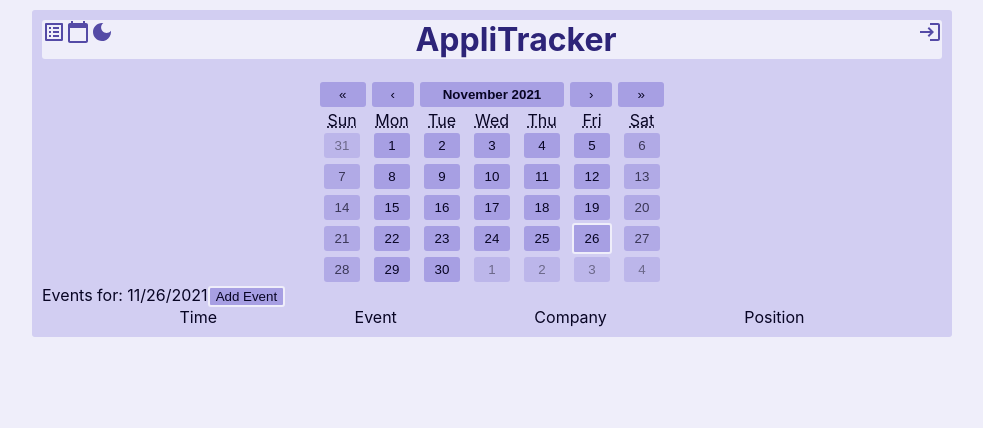
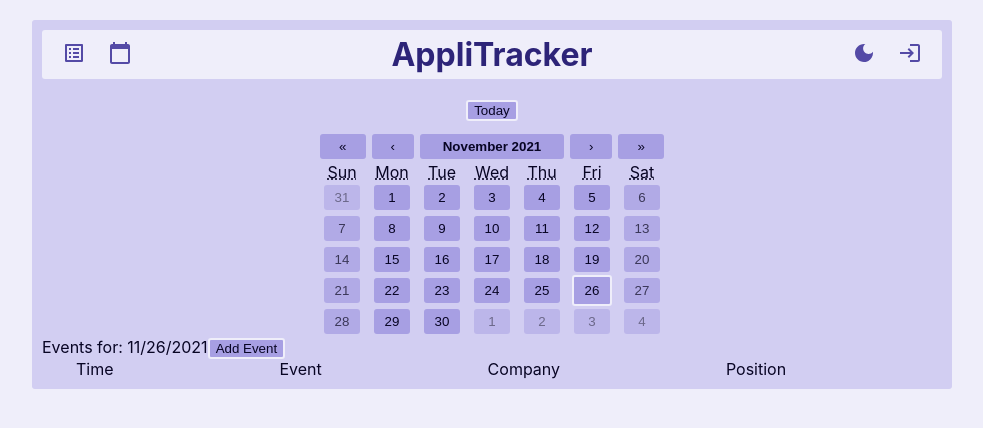
Before and after one commit to fitzgeraldkd/applitracker-frontend, a React (Create React App) app: page /calendar in a window 1280 px wide. Shown: the top 428 px of the page, without its empty margins (148-1131 px from the left). Built offline with nearby package versions, Linux system fonts and the light colour scheme.

Commit message:
Refactoring, adding error messages, adding calendar functionality

```diff
--- a/src/components/App.tsx
+++ b/src/components/App.tsx
@@ -9,6 +9,7 @@ import Jobs from './Jobs';
 import UserForm from './UserForm';
 import EventCalendar from './EventCalendar';
 import { CommunicationRecordType, EventRecordType, JobRecordType, StateContainer, ValidRecordType } from '../shared/types';
+import { sendRequest } from '../shared/utils';
 
 function App() {
   const { theme } = useContext(ThemeContext);
@@ -21,20 +22,16 @@ function App() {
 
   useEffect(() => {
     if (localStorage.getItem('jwt') !== null) {
+      const callback = (newUsername: string) => setUsername(newUsername);
+      const catchCallback = (errors: string[]) => {
+        errors.forEach(error => console.warn(error));
+      };
       const options = {
         headers: {
           Authorization: `Bearer ${localStorage.getItem('jwt')}`
         }
       };
-
-      fetch(`${process.env.REACT_APP_API_URL}/me`, options)
-        .then(resp => {
-          if (!resp.ok) throw resp;
-          return resp.json();
-        }).then(data => {
-          console.log(data);
-          setUsername(data.username);
-        });
+      sendRequest<string>({endpoint: '/me', callback, catchCallback, options})
     }
   }, [])
 
@@ -45,40 +42,20 @@ function App() {
           Authorization: `Bearer ${localStorage.getItem('jwt')}`
         }
       };
+      // const catchCallback = (errors: string[]) => errors.forEach(error => console.warn(error));
 
-      fetch(`${process.env.REACT_APP_API_URL}/jobs`, options)
-        .then(resp => {
-          if (!resp.ok) throw resp;
-          return resp.json();
-        })
-        .then(data => {
-          setJobs(data);
-        }).catch(error => {
-          console.log(error);
-          // TODO: wait for json to render
-        });
-
-      fetch(`${process.env.REACT_APP_API_URL}/communications`, options)
-        .then(resp => {
-          if (!resp.ok) throw resp;
-          return resp.json();
-        })
-        .then(data => {
-          setCommunications(data);
-        }).catch(error => {
-          console.log(error);
-        });
-
-      fetch(`${process.env.REACT_APP_API_URL}/events`, options)
-        .then(resp => {
-          if (!resp.ok) throw resp;
-          return resp.json();
-        })
-        .then(data => {
-          setEvents(data);
-        }).catch(error => {
-          console.log(error);
-        });
+      {
+        const callback = (jobRecords: (JobRecordType & ValidRecordType)[]) => setJobs(jobRecords);
+        sendRequest<(JobRecordType & ValidRecordType)[]>({endpoint: '/jobs', callback, options});
+      }
+      {
+        const callback = (communicationRecords: (CommunicationRecordType & ValidRecordType)[]) => setCommunications(communicationRecords);
+        sendRequest<(CommunicationRecordType & ValidRecordType)[]>({endpoint: '/communications', callback, options});
+      }
+      {
+        const callback = (eventRecords: (EventRecordType & ValidRecordType)[]) => setEvents(eventRecords);
+        sendRequest<(EventRecordType & ValidRecordType)[]>({endpoint: '/events', callback, options});
+      }
     } else {
       setJobs([]);
       setCommunications([]);
@@ -145,8 +122,10 @@ const Document = styled.div<{themeMode: ('light' | 'dark')}>`
   left: 0;
   top: 0;
 
-  width: 100vw;
-  height: 100vh;
+  width: 100%;
+  height: 100%;
+  padding: 10px;
+  box-sizing: border-box;
 
   background-color: ${props => props.theme.colors[props.themeMode].body.background};
 
--- a/src/components/EventCalendar.tsx
+++ b/src/components/EventCalendar.tsx
@@ -1,21 +1,45 @@
-import Calendar, { CalendarTileProperties } from 'react-calendar';
+import Calendar, { CalendarProps, CalendarTileProperties, Detail, ViewCallbackProperties } from 'react-calendar';
 import styled from 'styled-components';
 import { useCallback, useContext, useState } from 'react';
 import { ThemeContext } from "../context/theme";
 import EventList from './EventList';
 import { EventRecordType, JobRecordType, StateContainer } from '../shared/types';
+import Button from './common/Button';
 
 interface EventCalendarProps {
   eventState: StateContainer<EventRecordType>,
   jobState: StateContainer<JobRecordType>
 };
 
+interface CalendarViewSettings {
+  activeStartDate: Date,
+  value: Date,
+  view: Detail
+}
+
 function EventCalendar({ eventState, jobState }: EventCalendarProps) {
   const { theme } = useContext(ThemeContext);
-  const [activeDay, setActiveDay] = useState(new Date());
+  const [calendarView, setCalendarView] = useState<CalendarViewSettings & CalendarProps>({
+    activeStartDate: new Date(),
+    value: new Date(),
+    view: 'month'
+  })
 
-  const selectDay = (newDay: Date) => {
-    setActiveDay(newDay);
+  const selectDay = (newDate: Date) => {
+    setCalendarView(currentView => Object.assign({...currentView}, {
+      activeStartDate: newDate,
+      value: newDate,
+      view: 'month'
+    }));
+  };
+
+  const changeActiveStartDate = (props: ViewCallbackProperties) => {
+    const newActiveStartDate = 'activeStartDate' in props ? props.activeStartDate : new Date();
+    const newView = 'view' in props ? props.view : 'month';
+    setCalendarView(currentView => Object.assign({...currentView}, {
+      activeStartDate: newActiveStartDate,
+      view: newView
+    }));
   };
 
   const eventDates = useCallback(() => {
@@ -34,9 +58,10 @@ function EventCalendar({ eventState, jobState }: EventCalendarProps) {
   return (
     <>
       <CalendarContainer themeMode={theme}>
-        <Calendar value={activeDay} onClickDay={selectDay} calendarType="US" tileClassName={tileClassName} />
+        <Button buttonProps={{onClick: () => selectDay(new Date())}}>Today</Button>
+        <Calendar {...calendarView} onActiveStartDateChange={changeActiveStartDate} onClickDay={selectDay} calendarType="US" tileClassName={tileClassName} />
       </CalendarContainer>
-      <EventList activeDay={activeDay} eventState={eventState} jobState={jobState} />
+      <EventList activeDay={calendarView.value} eventState={eventState} jobState={jobState} />
     </>
   );
 }
@@ -46,8 +71,11 @@ export default EventCalendar;
 const CalendarContainer = styled.div<{themeMode: 'light' | 'dark'}>`
   max-width: 350px;
   margin: auto;
+  text-align: center;
 
   .react-calendar {
+    margin-top: 10px;
+
     button {
       background-color: ${props => props.theme.colors[props.themeMode].button.background};
       color: ${props => props.theme.colors[props.themeMode].button.text};
--- a/src/components/EventList.tsx
+++ b/src/components/EventList.tsx
@@ -57,7 +57,8 @@ export default EventList;
 
 const EventListGrid = styled.div`
   display: grid;
-  grid-template-columns: auto auto auto auto;
+  grid-template-columns: 24px auto auto auto;
+  grid-column-gap: 10px;
 
   .header {
     grid-column: 1 / 6;
--- a/src/components/Header.tsx
+++ b/src/components/Header.tsx
@@ -34,15 +34,14 @@ function Header({ username, handleUsernameUpdate }: HeaderProps) {
             <CalendarTodayIcon />
           </IconLink>
         </Link>
+      </span>
+      <Link to='/'>
+        <h1>AppliTracker</h1>
+      </Link>
+      <span className='right-icons'>
         <IconLink tooltip={{position: 'bottom', text: theme === 'dark' ? 'Light Mode' : 'Dark Mode'}}>
           { theme === 'dark' ? <LightModeIcon onClick={() => setTheme('light')} /> : <DarkModeIcon onClick={() => setTheme('dark')} /> }
         </IconLink>
-
-      </span>
-      <Link to='/'>
-      <h1>AppliTracker</h1>
-      </Link>
-      <span className='right-icons'>
         <IconLink tooltip={{position: 'bottom', text: username ? 'Logout' : 'Login'}}>
           { username === undefined ? <Link to='/login'><LoginIcon /></Link> : <LogoutIcon onClick={() => logout(handleUsernameUpdate)} /> }
         </IconLink>
@@ -54,7 +53,13 @@ function Header({ username, handleUsernameUpdate }: HeaderProps) {
 export default Header;
 
 const HeaderBar = styled.div<{themeMode: 'light' | 'dark'}>`
-  text-align: center;
+  /* text-align: center; */
+
+  display: flex;
+  align-items: center;
+  justify-content: space-between;
+  padding: 5px 20px;
+
   background-color: ${props => props.theme.colors[props.themeMode].header.background};
   color: ${props => props.theme.colors[props.themeMode].header.text};
   border-radius: 3px;
@@ -72,11 +77,18 @@ const HeaderBar = styled.div<{themeMode: 'light' | 'dark'}>`
     }
   }
 
-  .left-icons {
+  .left-icons, .right-icons {
+    display: flex;
+    justify-content: space-between;
+    max-width: 70px;
+    flex-grow: 1;
+  }
+
+  /* .left-icons {
     float: left;
   }
 
   .right-icons {
     float: right;
-  }
+  } */
 `;
--- a/src/components/JobTable.tsx
+++ b/src/components/JobTable.tsx
@@ -44,8 +44,8 @@ function JobTable({ jobState }: JobTableProps) {
       <span className='header'>Status</span>
       {jobState.records.map(job => (
         <React.Fragment key={job.id}>
-          <span><IconLink iconLinkProps={{onClick: () => handleFavoriteClick(job)}}>{job.favorite ? <StarIcon /> : <StarBorderIcon />}</IconLink></span>
-          <span><IconLink iconLinkProps={{onClick: () => setModal({modal: 'job', record: job})}}><EditIcon /></IconLink></span>
+          <span><IconLink tooltip={{position: 'right', text: job.favorite ? 'Unfavorite' : 'Favorite'}} iconLinkProps={{onClick: () => handleFavoriteClick(job)}}>{job.favorite ? <StarIcon /> : <StarBorderIcon />}</IconLink></span>
+          <span><IconLink tooltip={{position: 'right', text: 'Edit'}} iconLinkProps={{onClick: () => setModal({modal: 'job', record: job})}}><EditIcon /></IconLink></span>
           <span>{job.company}</span>
           <span>{job.position}</span>
           <span>{job.status.replace(/./, job.status[0].toUpperCase())}</span>
@@ -60,6 +60,7 @@ export default JobTable;
 const Table = styled.div`
   display: grid;
   grid-template-columns: 24px 24px auto auto auto;
+  grid-column-gap: 10px;
 
   .header {
     font-weight: bold;
--- a/src/components/modal/EventForm.tsx
+++ b/src/components/modal/EventForm.tsx
@@ -4,7 +4,8 @@ import Fieldset from "../form/Fieldset";
 import Input from '../form/Input';
 import Select from '../form/Select';
 import Button from '../common/Button';
-import { EventRecordType, JobRecordType, StateContainer } from '../../shared/types';
+import { EventRecordType, JobRecordType, StateContainer, ValidRecordType } from '../../shared/types';
+import { sendRequest } from "../../shared/utils";
 
 interface EventFormProps {
   eventState: StateContainer<EventRecordType>,
@@ -17,7 +18,7 @@ interface EventFormProps {
 };
 
 function EventForm({ eventState, jobState, event, options }: EventFormProps) {
-
+  const [warnings, setWarnings] = useState<string[]>([]);
   const getDateValue = (date: Date) => {
     return [
       date.getFullYear(),
@@ -61,18 +62,13 @@ function EventForm({ eventState, jobState, event, options }: EventFormProps) {
       body: JSON.stringify(newEvent)
     };
 
-    const endpoint = event ? `/${event.id}` : '';
-
-    fetch(`${process.env.REACT_APP_API_URL}/events${endpoint}`, options)
-      .then(resp => {
-        if (!resp.ok) throw resp;
-        return resp.json();
-      }).then(data => {
-        event ? eventState.update(data) : eventState.add(data);
+    const endpoint = '/events' + (event ? `/${event.id}` : '');
+    const callback = (eventRecord: (EventRecordType & ValidRecordType)) => {
+      event ? eventState.update(eventRecord) : eventState.add(eventRecord);
       setModal();
-      }).catch(error => {
-        console.log(error);
-      });
+    };
+    const catchCallback = (errors: string[]) => setWarnings(errors);
+    sendRequest<EventRecordType & ValidRecordType>({endpoint, callback, catchCallback, options});
   };
 
   const handleFormChange = (e: ChangeEvent<HTMLInputElement>) => {
@@ -87,7 +83,6 @@ function EventForm({ eventState, jobState, event, options }: EventFormProps) {
   ));
 
   return (
-    <>
     <form onSubmit={handleFormSubmit}>
       {event ? "Edit Event" : "Add an Event" }
       <Fieldset fieldsetProps={{}}>
@@ -102,8 +97,8 @@ function EventForm({ eventState, jobState, event, options }: EventFormProps) {
         <span></span>
         <Button buttonProps={{type: 'submit'}}>Submit</Button>
       </Fieldset>
+      {warnings.map(warning => <div>{warning}</div>)}
     </form>
-    </>
   );
 }
 
--- a/src/components/modal/JobForm.tsx
+++ b/src/components/modal/JobForm.tsx
@@ -5,6 +5,7 @@ import Input from '../form/Input';
 import Select from '../form/Select';
 import Button from '../common/Button';
 import { JobRecordType, StateContainer, ValidRecordType } from '../../shared/types';
+import { sendRequest } from "../../shared/utils";
 
 interface JobFormProps {
   jobState: StateContainer<JobRecordType>,
@@ -12,6 +13,7 @@ interface JobFormProps {
 }
 
 function JobForm({ jobState, job }: JobFormProps) {
+  const [warnings, setWarnings] = useState<string[]>([])
   const [jobData, setJobData] = useState({
     company: job ? job.company : '',
     position: job ? job.position : '',
@@ -33,18 +35,13 @@ function JobForm({ jobState, job }: JobFormProps) {
       body: JSON.stringify(jobData)
     };
 
-    const endpoint = job ? `/${job.id}` : '';
-
-    fetch(`${process.env.REACT_APP_API_URL}/jobs${endpoint}`, options)
-      .then(resp => {
-        if (!resp.ok) throw resp;
-        return resp.json();
-      }).then(data => {
-        job ? jobState.update(data) : jobState.add(data);
-        setModal();
-      }).catch(error => {
-        console.log(error);
-      })
+    const endpoint = '/jobs' + (job ? `/${job.id}` : '');
+    const callback = (jobRecord: (JobRecordType & ValidRecordType)) => {
+      job ? jobState.update(jobRecord) : jobState.add(jobRecord);
+      setModal();
+    };
+    const catchCallback = (errors: string[]) => setWarnings(errors);
+    sendRequest<JobRecordType & ValidRecordType>({endpoint, callback, catchCallback, options})
   };
 
   const handleFormChange = (e: ChangeEvent<HTMLInputElement>) => {
@@ -72,6 +69,7 @@ function JobForm({ jobState, job }: JobFormProps) {
         <span></span>
         <Button buttonProps={{type: 'submit'}}>Submit</Button>
       </Fieldset>
+      {warnings.map(warning => <div>{warning}</div>)}
     </form>
   );
 }
--- a/src/components/modal/Modal.tsx
+++ b/src/components/modal/Modal.tsx
@@ -31,10 +31,12 @@ export default Modal;
 
 const ModalBackground = styled.div`
   position: fixed;
+  left: 0;
+  top: 0;
   width: 100%;
   height: 100%;
   background-color: #00000088;
-  z-index: 1;
+  z-index: 2;
 `;
 
 const ModalContent = styled.div<{themeMode: 'light' | 'dark'}>`
@@ -42,7 +44,10 @@ const ModalContent = styled.div<{themeMode: 'light' | 'dark'}>`
   top: 50%;
   left: 50%;
   transform: translateX(-50%) translateY(-50%);
+  padding: 15px;
+  border-radius: 3px;
   background-color: ${props => props.theme.colors[props.themeMode].app.background};
   color: ${props => props.theme.colors[props.themeMode].app.text};
-z-index: 2;
+  box-shadow: 0 0 5px ${props => props.theme.colors[props.themeMode].app.shadow};
+  z-index: 3;
 `;
--- a/src/index.js
+++ b/src/index.js
@@ -34,7 +34,8 @@ const theme = {
       },
       app: {
         background: palette.darker,
-        text: palette.lightest
+        text: palette.lightest,
+        shadow: palette.light
       },
       header: {
         background: palette.darkest,
@@ -78,7 +79,8 @@ const theme = {
       },
       app: {
         background: palette.lighter,
-        text: palette.darkest
+        text: palette.darkest,
+        shadow: palette.dark
       },
       header: {
         background: palette.lightest,
--- a/src/shared/utils.tsx
+++ b/src/shared/utils.tsx
@@ -7,3 +7,25 @@ export const logout = (handleUsernameUpdate: Function) => {
   // window.location.pathname = ('/login')
   handleUsernameUpdate()
 };
+
+interface SendRequestParams {
+  endpoint: string,
+  callback?: Function,
+  catchCallback?: Function,
+  options?: RequestInit | undefined
+}
+
+export const sendRequest = async <T, >({endpoint, callback=() => {}, catchCallback=() => {}, options}: SendRequestParams) => {
+  // TODO: automatically add JWT to headers if exists
+  const resp = await fetch(`${process.env.REACT_APP_API_URL}${endpoint}`, options);
+  const data: T | {errors: string[]} = await resp.json();
+  if (resp.ok) {
+    callback(data as T);
+  } else if ('errors' in data) {
+    data.errors.forEach(error => console.warn(error));
+    catchCallback(data.errors);
+  } else {
+    console.error('Payload from backend does not match expected results.')
+    console.error(data);
+  }
+};
```
Also changed, not shown: src/components/form/Input.tsx (+11 -0 lines), 1 other file (tests, documents, lock files or other folders). Lines whose indentation alone changed are shown as unchanged.
